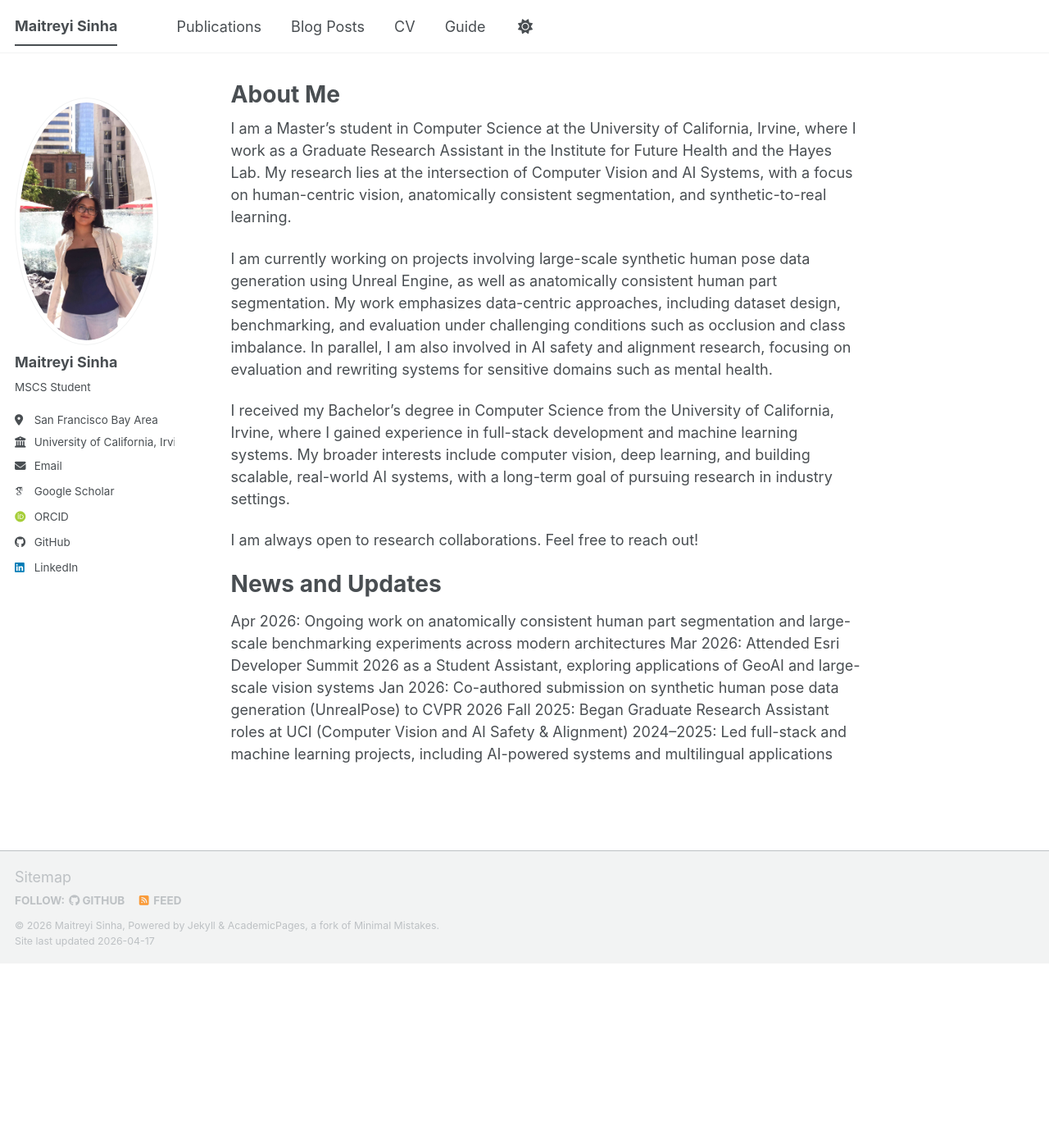
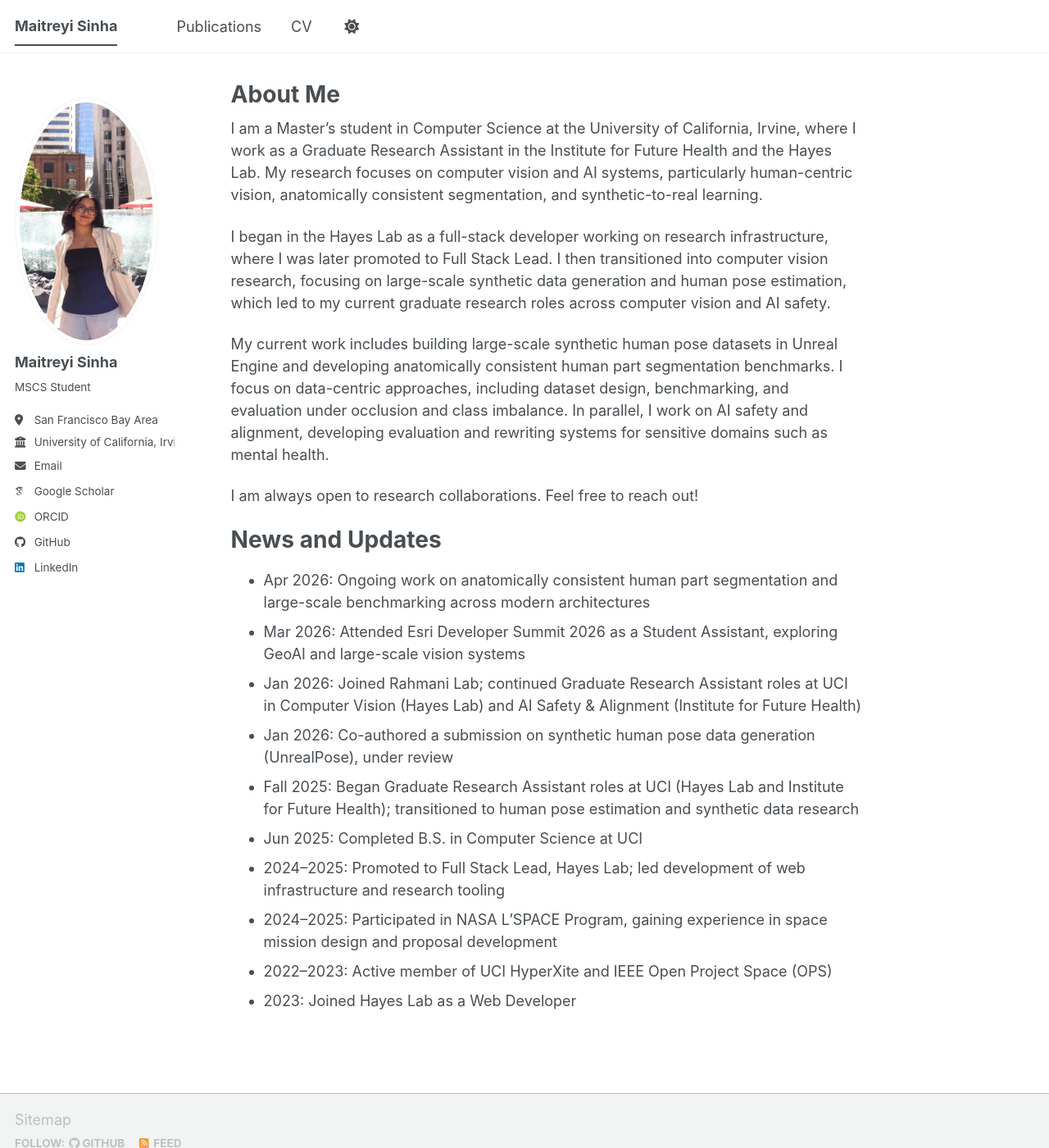
Before and after one commit to maitreyyi/maitreyyi.github.io, a Jekyll site: the page built from _pages/about.md, in a window 1280 px wide and 1400 px high. Shown: the whole window at 82% size. Built offline with Jekyll 4.4.1, drawn with Linux system fonts in a browser that asks for light colours; some web fonts are replaced; a script bundle is joined from its source files by our own code; library files that are not in the unit come from our copies.

```diff
--- a/_data/navigation.yml
+++ b/_data/navigation.yml
@@ -11,14 +11,11 @@ main:
   - title: "Publications"
     url: /publications/
 
-  - title: "Blog Posts"
-    url: /year-archive/
-
   - title: "CV"
     url: /cv/
 
   # - title: "CV"
   #   url: /cv-json/
 
-  - title: "Guide"
-    url: /markdown/
+  #- title: "Guide"
+  #  url: /markdown/
--- a/_pages/about.md
+++ b/_pages/about.md
@@ -7,18 +7,24 @@ redirect_from:
   - /about.html
 ---
 
-I am a Master’s student in Computer Science at the University of California, Irvine, where I work as a Graduate Research Assistant in the Institute for Future Health and the Hayes Lab. My research lies at the intersection of Computer Vision and AI Systems, with a focus on human-centric vision, anatomically consistent segmentation, and synthetic-to-real learning.
+I am a Master’s student in Computer Science at the University of California, Irvine, where I work as a Graduate Research Assistant in the Institute for Future Health and the Hayes Lab. My research focuses on computer vision and AI systems, particularly human-centric vision, anatomically consistent segmentation, and synthetic-to-real learning.
 
-I am currently working on projects involving large-scale synthetic human pose data generation using Unreal Engine, as well as anatomically consistent human part segmentation. My work emphasizes data-centric approaches, including dataset design, benchmarking, and evaluation under challenging conditions such as occlusion and class imbalance. In parallel, I am also involved in AI safety and alignment research, focusing on evaluation and rewriting systems for sensitive domains such as mental health.
+I began in the Hayes Lab as a full-stack developer working on research infrastructure, where I was later promoted to Full Stack Lead. I then transitioned into computer vision research, focusing on large-scale synthetic data generation and human pose estimation, which led to my current graduate research roles across computer vision and AI safety.
 
-I received my Bachelor’s degree in Computer Science from the University of California, Irvine, where I gained experience in full-stack development and machine learning systems. My broader interests include computer vision, deep learning, and building scalable, real-world AI systems, with a long-term goal of pursuing research in industry settings.
+My current work includes building large-scale synthetic human pose datasets in Unreal Engine and developing anatomically consistent human part segmentation benchmarks. I focus on data-centric approaches, including dataset design, benchmarking, and evaluation under occlusion and class imbalance. In parallel, I work on AI safety and alignment, developing evaluation and rewriting systems for sensitive domains such as mental health.
+
 
 I am always open to research collaborations. Feel free to reach out!
 
 News and Updates
 ======
-Apr 2026: Ongoing work on anatomically consistent human part segmentation and large-scale benchmarking experiments across modern architectures
-Mar 2026: Attended Esri Developer Summit 2026 as a Student Assistant, exploring applications of GeoAI and large-scale vision systems
-Jan 2026: Co-authored submission on synthetic human pose data generation (UnrealPose) to CVPR 2026
-Fall 2025: Began Graduate Research Assistant roles at UCI (Computer Vision and AI Safety & Alignment)
-2024–2025: Led full-stack and machine learning projects, including AI-powered systems and multilingual applications
+- Apr 2026: Ongoing work on anatomically consistent human part segmentation and large-scale benchmarking across modern architectures
+- Mar 2026: Attended Esri Developer Summit 2026 as a Student Assistant, exploring GeoAI and large-scale vision systems
+- Jan 2026: Joined Rahmani Lab; continued Graduate Research Assistant roles at UCI in Computer Vision (Hayes Lab) and AI Safety & Alignment (Institute for Future Health)
+- Jan 2026: Co-authored a submission on synthetic human pose data generation (UnrealPose), under review
+- Fall 2025: Began Graduate Research Assistant roles at UCI (Hayes Lab and Institute for Future Health); transitioned to human pose estimation and synthetic data research
+- Jun 2025: Completed B.S. in Computer Science at UCI
+- 2024–2025: Promoted to Full Stack Lead, Hayes Lab; led development of web infrastructure and research tooling
+- 2024–2025: Participated in NASA L’SPACE Program, gaining experience in space mission design and proposal development
+- 2022–2023: Active member of UCI HyperXite and IEEE Open Project Space (OPS)
+- 2023: Joined Hayes Lab as a Web Developer
```
Also changed, not shown: _pages/cv.md (+0 -12 lines), _publications/2025-06-08-paper-title-number-5.md (+14 -9 lines).
